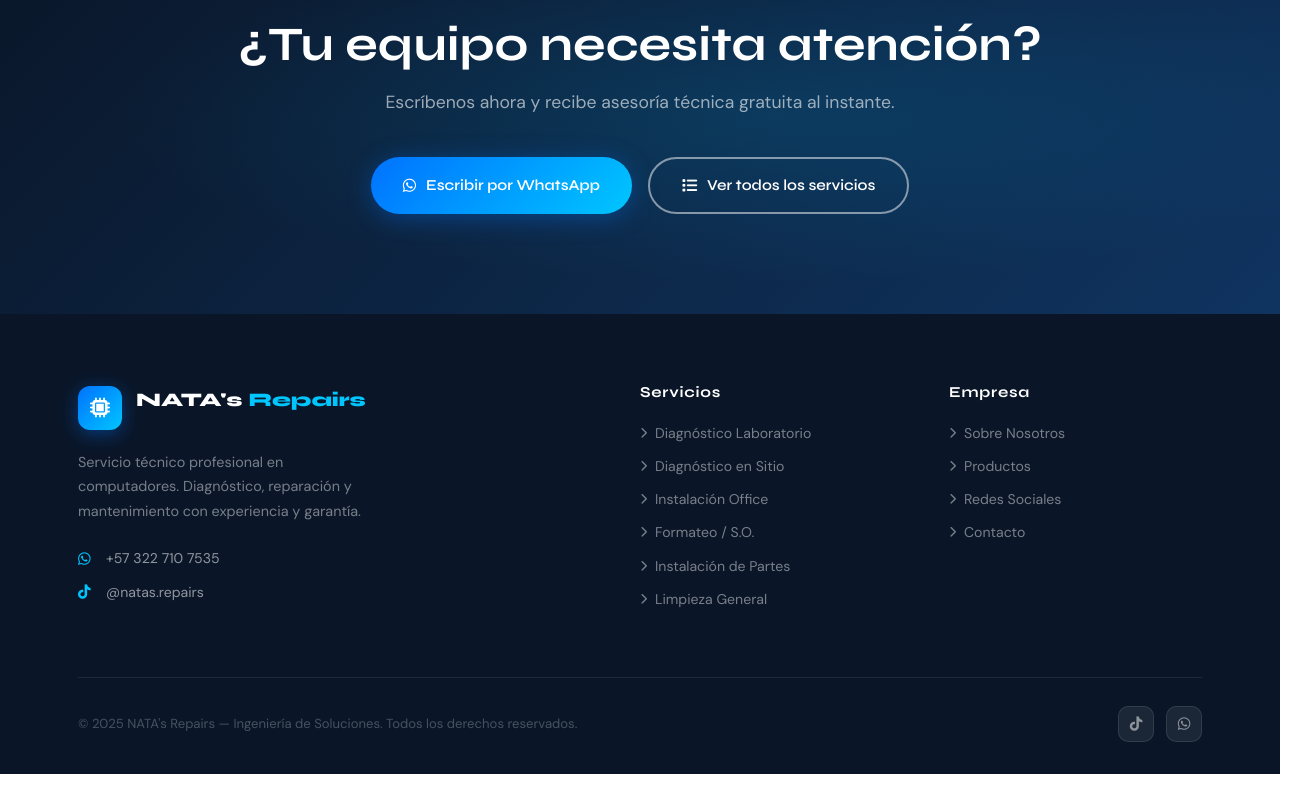
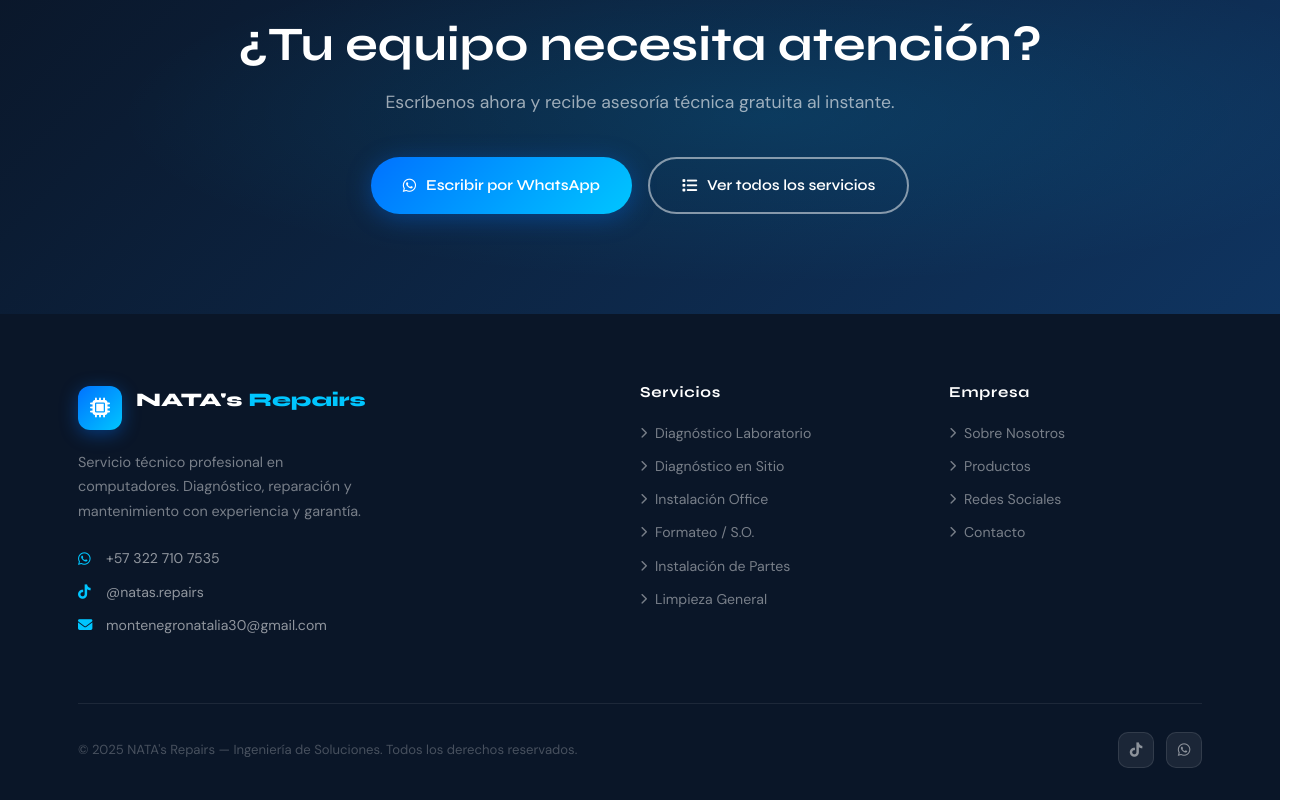
Before and after one commit to montenegronatalia30-pixel/Natas-repairs, a plain HTML site: page index.html in a window 1280 px wide. Shown: the part 4574-5374 px from the top of the page, 1302 px wide, since content can reach past the window. Before the commit the page ends 5348 px from the top, so only its background shows below. Drawn offline with nearby package versions, Linux system fonts and the light colour scheme.

Commit message:
index.html

```diff
--- a/index.html
+++ b/index.html
@@ -909,6 +909,10 @@
           <div class="fc-item"><i class="fab fa-whatsapp"></i><span>+57 322 710 7535</span></div>
           <div class="fc-item"><i class="fab fa-tiktok"></i><span>@natas.repairs</span></div>
         </div>
+        <div class="fc-item">
+  <i class="fas fa-envelope"></i>
+  <span>montenegronatalia30@gmail.com</span>
+</div>
       </div>
 
       <div class="footer-col">
```
